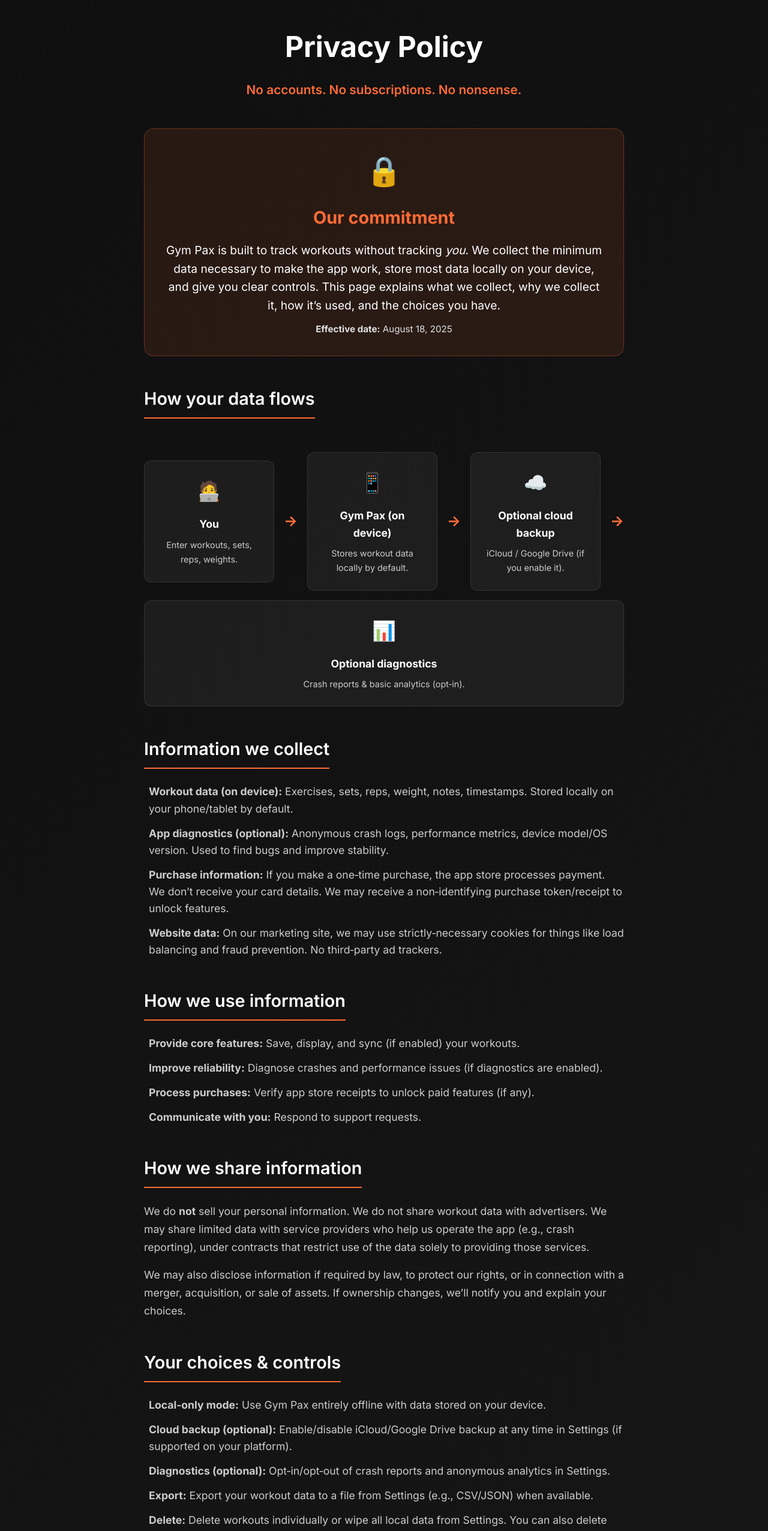
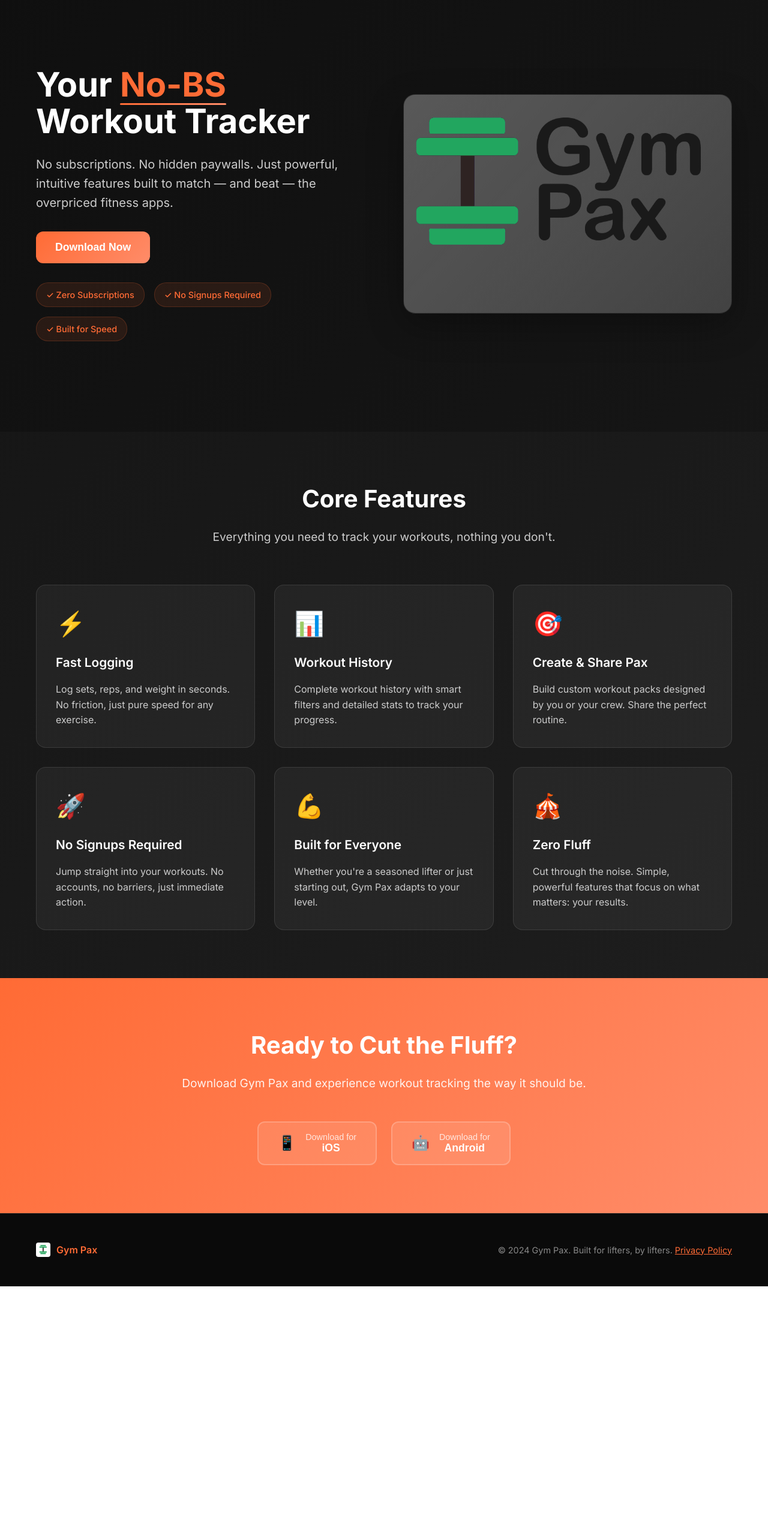
Before and after one commit to BradCarobus/GymPaxWebsite, a plain HTML site: page index.html in a window 1280 px wide. Shown: the part 80-2633 px from the top of the page at 60% size. After the commit the page ends 2225 px from the top, so only its background shows below. Drawn offline with Linux system fonts and the light colour scheme.

Commit message:
Update index.html

```diff
--- a/index.html
+++ b/index.html
@@ -1,215 +1,138 @@
 <!DOCTYPE html>
 <html lang="en">
 <head>
-  <meta charset="UTF-8" />
-  <meta name="viewport" content="width=device-width, initial-scale=1.0" />
-  <title>Privacy Policy - Gym Pax</title>
-  <link rel="icon" type="image/png" href="Photos/icon.png" />
-  <link rel="stylesheet" href="styles.css" />
+    <meta charset="UTF-8">
+    <meta name="viewport" content="width=device-width, initial-scale=1.0">
+    <meta name="description" content="Gym Pax - Your no-BS workout tracker. No subscriptions, no hidden paywalls. Just powerful, intuitive features for serious fitness tracking.">
+    <meta name="keywords" content="workout tracker, fitness app, gym tracker, exercise log, workout pax">
+    <title>Gym Pax - No-BS Workout Tracker</title>
+    <link rel="icon" type="image/png" href="Photos/icon.png">
+    <link rel="stylesheet" href="styles.css">
     <link href="https://fonts.googleapis.com/css2?family=Inter:wght@300;400;500;600;700&display=swap" rel="stylesheet">
-  <meta name="description" content="Gym Pax Privacy Policy – simple, transparent privacy for a no‑BS workout tracker." />
-  <meta property="og:title" content="Privacy Policy - Gym Pax" />
-  <meta property="og:description" content="No accounts. No subscriptions. Clear privacy. Read how Gym Pax handles your data." />
-  <meta property="og:image" content="Photos/splash.png" />
 </head>
 <body>
-  <!-- Optional: reuse your navbar -->
+    <!-- Navigation -->
     <nav class="navbar">
         <div class="nav-container">
             <div class="nav-logo">
-        <img src="Photos/icon.png" alt="Gym Pax Logo" class="logo-icon" />
+                <img src="Photos/icon.png" alt="Gym Pax Logo" class="logo-icon">
                 <span class="logo-text">Gym Pax</span>
             </div>
             <div class="nav-menu">
-        <a href="index.html#features" class="nav-link">Features</a>
-        <a href="index.html#download" class="nav-link">Download</a>
-        <a href="#" class="nav-link active">Privacy</a>
+                <a href="#features" class="nav-link">Features</a>
+                <a href="#download" class="nav-link">Download</a>
+                <a href="privacy-policy.html" class="nav-link">Privacy</a>
             </div>
         </div>
     </nav>
 
-  <main class="privacy-policy">
-    <div class="privacy-content">
-      <h1 class="privacy-title">Privacy Policy</h1>
-      <p class="privacy-subtitle">No accounts. No subscriptions. No nonsense.</p>
-
-      <section class="privacy-highlight" aria-labelledby="commitment">
-        <div class="highlight-icon" aria-hidden="true">🔒</div>
-        <h2 id="commitment">Our commitment</h2>
-        <p>
-          Gym Pax is built to track workouts without tracking <em>you</em>. We collect the minimum data necessary to make the app work, store most data locally on your device, and give you clear controls. This page explains what we collect, why we collect it, how it’s used, and the choices you have.
+    <!-- Hero Section -->
+    <section class="hero">
+        <div class="hero-container">
+            <div class="hero-content">
+                <h1 class="hero-title">
+                    Your <span class="highlight">No-BS</span> Workout Tracker
+                </h1>
+                <p class="hero-subtitle">
+                    No subscriptions. No hidden paywalls. Just powerful, intuitive features built to match — and beat — the overpriced fitness apps.
                 </p>
-        <p style="margin-top: 0.75rem; font-size: 0.95rem; color: #e0e0e0;">
-          <strong>Effective date:</strong> August 18, 2025
-        </p>
-      </section>
-
-      <!-- Quick data flow visualization -->
-      <section class="privacy-section" aria-labelledby="data-flow-diagram">
-        <h2 id="data-flow-diagram">How your data flows</h2>
-        <div class="data-flow" role="list" aria-label="Data flow overview">
-          <div class="flow-step" role="listitem">
-            <div class="step-icon" aria-hidden="true">🧑‍💻</div>
-            <h3>You</h3>
-            <p>Enter workouts, sets, reps, weights.</p>
+                <div class="hero-buttons">
+                    <button class="btn-primary">Download Now</button>
                 </div>
-          <div class="flow-arrow" aria-hidden="true">→</div>
-          <div class="flow-step" role="listitem">
-            <div class="step-icon" aria-hidden="true">📱</div>
-            <h3>Gym Pax (on device)</h3>
-            <p>Stores workout data locally by default.</p>
+                <div class="hero-features">
+                    <div class="feature-pill">✓ Zero Subscriptions</div>
+                    <div class="feature-pill">✓ No Signups Required</div>
+                    <div class="feature-pill">✓ Built for Speed</div>
                 </div>
-          <div class="flow-arrow" aria-hidden="true">→</div>
-          <div class="flow-step" role="listitem">
-            <div class="step-icon" aria-hidden="true">☁️</div>
-            <h3>Optional cloud backup</h3>
-            <p>iCloud / Google Drive (if you enable it).</p>
             </div>
-          <div class="flow-arrow" aria-hidden="true">→</div>
-          <div class="flow-step" role="listitem">
-            <div class="step-icon" aria-hidden="true">📊</div>
-            <h3>Optional diagnostics</h3>
-            <p>Crash reports & basic analytics (opt‑in).</p>
+            <div class="hero-image">
+                <img src="Photos/splash.png" alt="Gym Pax App Interface" class="app-mockup">
             </div>
         </div>
     </section>
 
-      <!-- What we collect -->
-      <section class="privacy-section" id="what-we-collect" aria-labelledby="collect">
-        <h2 id="collect">Information we collect</h2>
-        <ul class="privacy-list">
-          <li><strong>Workout data (on device):</strong> Exercises, sets, reps, weight, notes, timestamps. Stored locally on your phone/tablet by default.</li>
-          <li><strong>App diagnostics (optional):</strong> Anonymous crash logs, performance metrics, device model/OS version. Used to find bugs and improve stability.</li>
-          <li><strong>Purchase information:</strong> If you make a one‑time purchase, the app store processes payment. We don’t receive your card details. We may receive a non‑identifying purchase token/receipt to unlock features.</li>
-          <li><strong>Website data:</strong> On our marketing site, we may use strictly‑necessary cookies for things like load balancing and fraud prevention. No third‑party ad trackers.</li>
-        </ul>
+    <!-- Features Section -->
+    <section id="features" class="features">
+        <div class="container">
+            <h2 class="section-title">Core Features</h2>
+            <p class="section-subtitle">Everything you need to track your workouts, nothing you don't.</p>
+
+            <div class="features-grid">
+                <div class="feature-card">
+                    <div class="feature-icon">⚡</div>
+                    <h3>Fast Logging</h3>
+                    <p>Log sets, reps, and weight in seconds. No friction, just pure speed for any exercise.</p>
+                </div>
+
+                <div class="feature-card">
+                    <div class="feature-icon">📊</div>
+                    <h3>Workout History</h3>
+                    <p>Complete workout history with smart filters and detailed stats to track your progress.</p>
+                </div>
+
+                <div class="feature-card">
+                    <div class="feature-icon">🎯</div>
+                    <h3>Create & Share Pax</h3>
+                    <p>Build custom workout packs designed by you or your crew. Share the perfect routine.</p>
+                </div>
+
+                <div class="feature-card">
+                    <div class="feature-icon">🚀</div>
+                    <h3>No Signups Required</h3>
+                    <p>Jump straight into your workouts. No accounts, no barriers, just immediate action.</p>
+                </div>
+
+                <div class="feature-card">
+                    <div class="feature-icon">💪</div>
+                    <h3>Built for Everyone</h3>
+                    <p>Whether you're a seasoned lifter or just starting out, Gym Pax adapts to your level.</p>
+                </div>
+
+                <div class="feature-card">
+                    <div class="feature-icon">🎪</div>
+                    <h3>Zero Fluff</h3>
+                    <p>Cut through the noise. Simple, powerful features that focus on what matters: your results.</p>
+                </div>
+            </div>
+        </div>
     </section>
 
-      <!-- How we use it -->
-      <section class="privacy-section" id="how-we-use" aria-labelledby="use">
-        <h2 id="use">How we use information</h2>
-        <ul class="privacy-list">
-          <li><strong>Provide core features:</strong> Save, display, and sync (if enabled) your workouts.</li>
-          <li><strong>Improve reliability:</strong> Diagnose crashes and performance issues (if diagnostics are enabled).</li>
-          <li><strong>Process purchases:</strong> Verify app store receipts to unlock paid features (if any).</li>
-          <li><strong>Communicate with you:</strong> Respond to support requests.</li>
-        </ul>
+    <!-- Call to Action -->
+    <section id="download" class="cta">
+        <div class="container">
+            <div class="cta-content">
+                <h2>Ready to Cut the Fluff?</h2>
+                <p>Download Gym Pax and experience workout tracking the way it should be.</p>
+                <div class="download-buttons">
+                    <button class="btn-download ios">
+                        <span class="download-icon">📱</span>
+                        <div>
+                            <div class="download-text">Download for</div>
+                            <div class="download-platform">iOS</div>
+                        </div>
+                    </button>
+                    <button class="btn-download android">
+                        <span class="download-icon">🤖</span>
+                        <div>
+                            <div class="download-text">Download for</div>
+                            <div class="download-platform">Android</div>
+                        </div>
+                    </button>
+                </div>
+            </div>
+        </div>
     </section>
 
-      <!-- Sharing -->
-      <section class="privacy-section" id="sharing" aria-labelledby="share">
-        <h2 id="share">How we share information</h2>
-        <p>
-          We do <strong>not</strong> sell your personal information. We do not share workout data with advertisers. We may share limited data with service providers who help us operate the app (e.g., crash reporting), under contracts that restrict use of the data solely to providing those services.
-        </p>
-        <p style="margin-top: 0.75rem;">
-          We may also disclose information if required by law, to protect our rights, or in connection with a merger, acquisition, or sale of assets. If ownership changes, we’ll notify you and explain your choices.
-        </p>
-      </section>
-
-      <!-- Your choices -->
-      <section class="privacy-section" id="your-choices" aria-labelledby="choices">
-        <h2 id="choices">Your choices & controls</h2>
-        <ul class="privacy-list">
-          <li><strong>Local‑only mode:</strong> Use Gym Pax entirely offline with data stored on your device.</li>
-          <li><strong>Cloud backup (optional):</strong> Enable/disable iCloud/Google Drive backup at any time in Settings (if supported on your platform).</li>
-          <li><strong>Diagnostics (optional):</strong> Opt‑in/opt‑out of crash reports and anonymous analytics in Settings.</li>
-          <li><strong>Export:</strong> Export your workout data to a file from Settings (e.g., CSV/JSON) when available.</li>
-          <li><strong>Delete:</strong> Delete workouts individually or wipe all local data from Settings. You can also delete any cloud backups via your cloud provider.</li>
-          <li><strong>Do Not Track:</strong> We don’t track users across websites. Browser DNT signals have no effect because we don’t run cross‑site tracking.</li>
-        </ul>
-      </section>
-
-      <!-- Data retention -->
-      <section class="privacy-section" id="retention" aria-labelledby="keep">
-        <h2 id="keep">Data retention</h2>
-        <p>
-          <strong>On‑device workout data</strong> remains until you delete it or uninstall the app. <strong>Crash/diagnostic data</strong> (if enabled) is retained by our providers for a limited period necessary to investigate issues, typically up to 24 months.
-        </p>
-      </section>
-
-      <!-- Security -->
-      <section class="privacy-section" id="security" aria-labelledby="sec">
-        <h2 id="sec">Security</h2>
-        <p>
-          We use industry‑standard safeguards to protect information, including encryption in transit where applicable. No method of transmission or storage is 100% secure; we work to continuously improve safeguards.
-        </p>
-      </section>
-
-      <!-- International -->
-      <section class="privacy-section" id="international" aria-labelledby="intl">
-        <h2 id="intl">International data transfers</h2>
-        <p>
-          If you use Gym Pax outside the United States, your information may be processed in the U.S. and other countries where our service providers operate. Those locations may have different data protection laws than your country.
-        </p>
-      </section>
-
-      <!-- Children -->
-      <section class="privacy-section" id="children" aria-labelledby="kids">
-        <h2 id="kids">Children’s privacy</h2>
-        <p>
-          Gym Pax is not directed to children under 13 (or the age required by your local law). We do not knowingly collect personal information from children. If you believe a child has provided information, please contact us so we can delete it.
-        </p>
-      </section>
-
-      <!-- Your rights (GDPR/CCPA) -->
-      <section class="privacy-section" id="rights" aria-labelledby="rights-title">
-        <h2 id="rights-title">Your privacy rights</h2>
-        <p>
-          Depending on your location, you may have rights such as access, correction, deletion, portability, and the right to object or restrict certain processing. To exercise these rights, contact us using the details below. We may need to verify your identity. You won’t be discriminated against for exercising your rights.
-        </p>
-      </section>
-
-      <!-- Third parties -->
-      <section class="privacy-section" id="third-parties" aria-labelledby="third">
-        <h2 id="third">Third‑party services</h2>
-        <ul class="privacy-list">
-          <li><strong>App stores:</strong> Apple App Store and Google Play process purchases and may collect their own data per their policies.</li>
-          <li><strong>Cloud providers (optional):</strong> iCloud/Google Drive if you enable backups; your data is subject to their terms/policies.</li>
-          <li><strong>Diagnostics (optional):</strong> Crash/analytics providers if you opt in; we configure them to avoid collecting unnecessary personal data.</li>
-          <li><strong>Links:</strong> Our website/app may link to third‑party sites or content we don’t control; review their privacy policies.</li>
-        </ul>
-      </section>
-
-      <!-- Changes -->
-      <section class="privacy-section" id="changes" aria-labelledby="chg">
-        <h2 id="chg">Changes to this policy</h2>
-        <p>
-          We may update this policy to reflect changes in the app or legal requirements. If changes are significant, we’ll provide an in‑app notice or update the date above. Your continued use of Gym Pax after changes means you accept the updated policy.
-        </p>
-      </section>
-
-      <!-- Contact -->
-      <section class="privacy-section" id="contact" aria-labelledby="contact-title">
-        <h2 id="contact-title">Contact us</h2>
-        <p>
-          Questions or requests? Email us at <a href="mailto:support@gympax.app" style="color:#ff6b35;">support@gympax.app</a>.
-        </p>
-        <p style="font-size: 0.95rem; color: #bbbbbb; margin-top: 0.5rem;">
-          This page is a general informational template and not legal advice. If you have specific compliance needs (e.g., HIPAA, enterprise deployments), consult a lawyer.
-        </p>
-      </section>
-
-      <!-- CTA back to app -->
-      <section class="privacy-cta" aria-labelledby="cta">
-        <h2 id="cta">Ready to lift without the data bloat?</h2>
-        <p>Gym Pax keeps your workout data simple and in your control.</p>
-        <a class="btn-secondary" href="index.html#download" style="display:inline-block;">
-          Get Gym Pax
-        </a>
-      </section>
-    </div>
-  </main>
-
+    <!-- Footer -->
     <footer class="footer">
         <div class="container">
             <div class="footer-content">
                 <div class="footer-brand">
-          <img src="Photos/icon.png" alt="Gym Pax Logo" class="footer-logo" />
+                    <img src="Photos/icon.png" alt="Gym Pax Logo" class="footer-logo">
                     <span class="footer-logo-text">Gym Pax</span>
                 </div>
                 <div class="footer-text">
-          <p>&copy; 2025 Gym Pax. Built for lifters, by lifters. <a href="#" style="color: #ff6b35;">Privacy Policy</a></p>
+                    <p>&copy; 2024 Gym Pax. Built for lifters, by lifters. <a href="privacy-policy.html" style="color: #ff6b35;">Privacy Policy</a></p>
                 </div>
             </div>
         </div>
```
Lines whose indentation alone changed are shown as unchanged.
